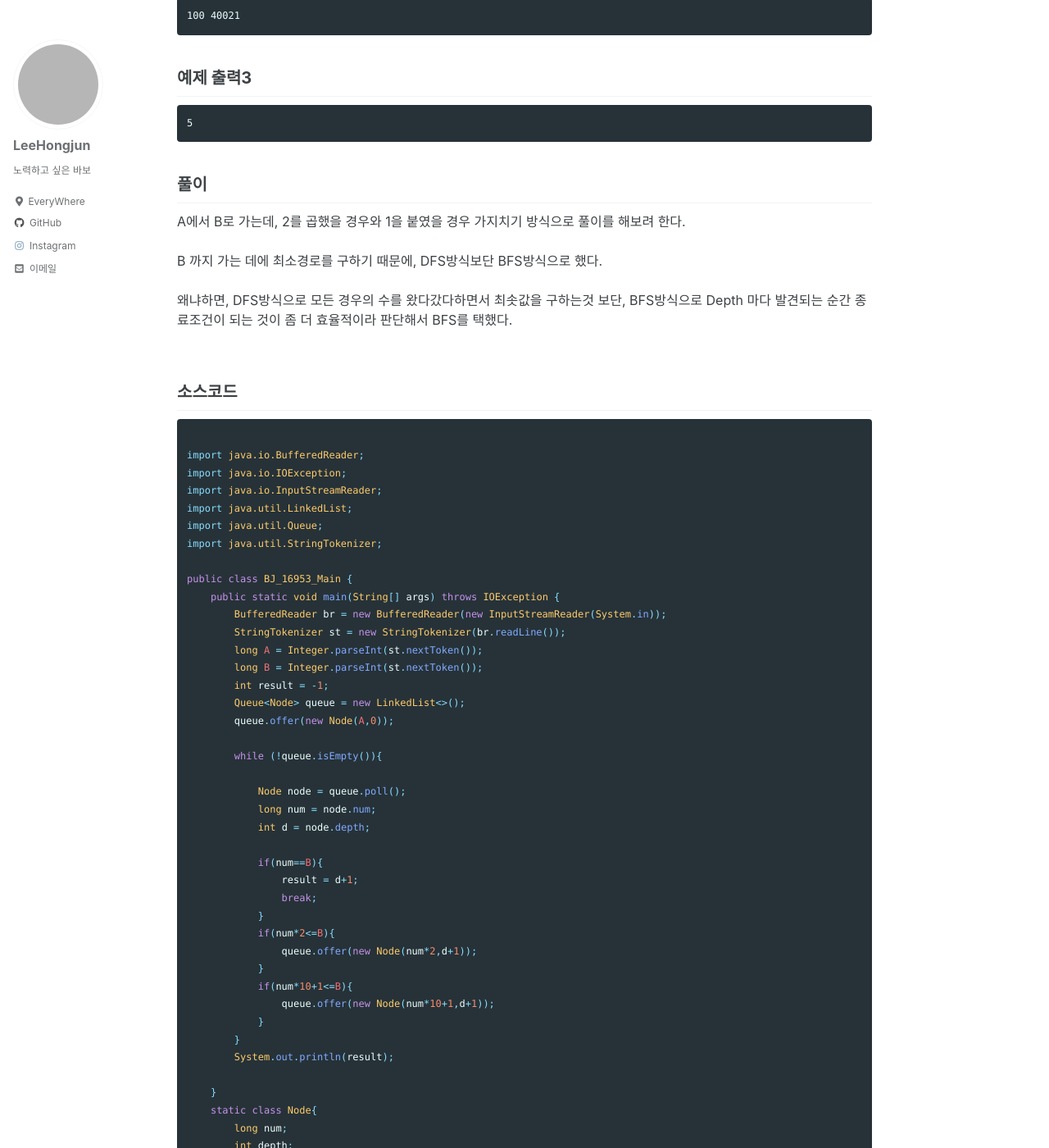
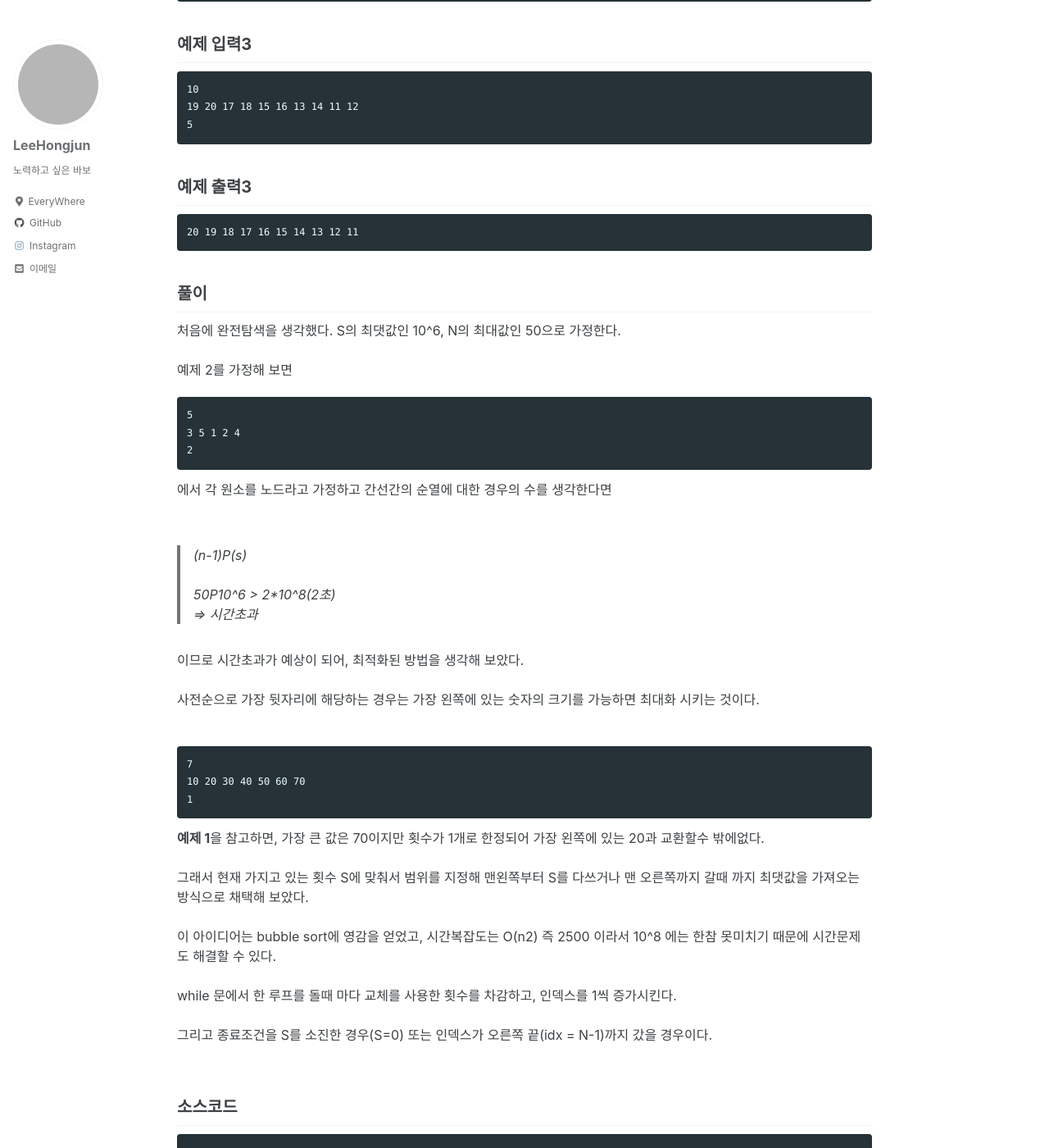
Before and after one commit to hongjunland/hongjunland.github.io, a Jekyll site: the page built from _posts/boj/2021-12-03-1083.md, in a window 1280 px wide and 1400 px high, scrolled down 1307 px. Shown: the whole window at 82% size. Built offline with Jekyll 4.4.1, drawn with Linux system fonts in a browser that asks for light colours; cached includes are drawn as plain includes; some of the changed text lies outside the part shown; grey boxes are pictures that could not be loaded.

Commit message:
post 2021-12-03-1083.md

````diff
--- a/_posts/boj/2021-12-03-1083.md
+++ b/_posts/boj/2021-12-03-1083.md
@@ -24,65 +24,94 @@
 
 ## 문제
 
-정수 A를 B로 바꾸려고 한다. 가능한 연산은 다음과 같은 두 가지이다.
-
-2를 곱한다.
-1을 수의 가장 오른쪽에 추가한다.
-A를 B로 바꾸는데 필요한 연산의 최솟값을 구해보자.
+크기가 N인 배열 A가 있다. 배열에 있는 모든 수는 서로 다르다. 이 배열을 소트할 때, 연속된 두 개의 원소만 교환할 수 있다. 그리고, 교환은 많아봐야 S번 할 수 있다. 이때, 소트한 결과가 사전순으로 가장 뒷서는 것을 출력한다.
 
 ## 입력
 
-첫째 줄에 A, B (1 ≤ A < B ≤ 109)가 주어진다.
+첫째 줄에 N이 주어진다. N은 50보다 작거나 같은 자연수이다. 둘째 줄에는 각 원소가 차례대로 주어진다. 이 값은 1000000보다 작거나 같은 자연수이다. 마지막 줄에는 S가 주어진다. S는 1000000보다 작거나 같은 음이 아닌 정수이다.
 
 ## 출력
 
-A를 B로 바꾸는데 필요한 연산의 최솟값에 1을 더한 값을 출력한다. 만들 수 없는 경우에는 -1을 출력한다.
+첫째 줄에 문제의 정답을 출력한다.
 
 ## 예제 입력1
 
 ```text
-2 162
+7
+10 20 30 40 50 60 70
+1
 ```
 
 ## 예제 출력1
 
 ```text
-5
+20 10 30 40 50 60 70
 ```
 
 ## 예제 입력2
 
 ```text
-4 42
+5
+3 5 1 2 4
+2
 ```
 
 ## 예제 출력2
 
 ```text
--1
+5 3 2 1 4
 ```
 
 ## 예제 입력3
 
 ```text
-100 40021
+10
+19 20 17 18 15 16 13 14 11 12
+5
 ```
 
 ## 예제 출력3
 
 ```text
-5
+20 19 18 17 16 15 14 13 12 11
 ```
 
 ## 풀이
+처음에 완전탐색을 생각했다. S의 최댓값인 10^6, N의 최대값인 50으로 가정한다.
+<br><br>
+예제 2를 가정해 보면
 
-A에서 B로 가는데, 2를 곱했을 경우와 1을 붙였을 경우 가지치기 방식으로 풀이를 해보려 한다.
-<br><br>
-B 까지 가는 데에 최소경로를 구하기 때문에, DFS방식보단 BFS방식으로 했다.
-<br><br>
-왜냐하면, DFS방식으로 모든 경우의 수를 왔다갔다하면서 최솟값을 구하는것 보단, BFS방식으로 Depth 마다 발견되는 순간 종료조건이 되는 것이 좀 더 효율적이라 판단해서 BFS를 택했다.
+```text
+5
+3 5 1 2 4
+2
+```
+에서 각 원소를 노드라고 가정하고 간선간의 순열에 대한 경우의 수를 생각한다면
 <br><br>
 
+> (n-1)P(s)<br><br>
+> 50P10^6 > 2*10^8(2초)<br> => 시간초과
+
+이므로 시간초과가 예상이 되어, 최적화된 방법을 생각해 보았다.
+<br><br>
+사전순으로 가장 뒷자리에 해당하는 경우는 가장 왼쪽에 있는 숫자의 크기를 가능하면 최대화 시키는 것이다. <br><br>
+
+```text
+7
+10 20 30 40 50 60 70
+1
+```
+
+<strong>예제 1</strong>을 참고하면, 가장 큰 값은 70이지만 횟수가 1개로 한정되어 가장 왼쪽에 있는 20과 교환할수 밖에없다.
+<br><br>
+그래서 현재 가지고 있는 횟수 S에 맞춰서 범위를 지정해 맨왼쪽부터 S를 다쓰거나 맨 오른쪽까지 갈때 까지 최댓값을 가져오는 방식으로 채택해 보았다.
+<br><br>
+이 아이디어는 bubble sort에 영감을 얻었고, 시간복잡도는 O(n2) 즉 2500 이라서 10^8 에는 한참 못미치기 때문에 시간문제도 해결할 수 있다.
+<br><br>
+while 문에서 한 루프를 돌때 마다 교체를 사용한 횟수를 차감하고, 인덱스를 1씩 증가시킨다.
+<br><br>
+그리고 종료조건을 S를 소진한 경우(S=0) 또는 인덱스가 오른쪽 끝(idx = N-1)까지 갔을 경우이다.
+<br><br>
 
 ## 소스코드
 
@@ -91,47 +120,46 @@
 import java.io.BufferedReader;
 import java.io.IOException;
 import java.io.InputStreamReader;
-import java.util.LinkedList;
-import java.util.Queue;
 import java.util.StringTokenizer;
 
-public class BJ_16953_Main {
+public class Main {
+    static int N;
+    static int[] nums;
+    static int S;
     public static void main(String[] args) throws IOException {
         BufferedReader br = new BufferedReader(new InputStreamReader(System.in));
+        N = Integer.parseInt(br.readLine());
+        nums = new int[N];
         StringTokenizer st = new StringTokenizer(br.readLine());
-        long A = Integer.parseInt(st.nextToken());
-        long B = Integer.parseInt(st.nextToken());
-        int result = -1;
-        Queue<Node> queue = new LinkedList<>();
-        queue.offer(new Node(A,0));
-
-        while (!queue.isEmpty()){
-
-            Node node = queue.poll();
-            long num = node.num;
-            int d = node.depth;
-
-            if(num==B){
-                result = d+1;
-                break;
+        for(int i = 0 ; i < N ; i++){
+            nums[i] = Integer.parseInt(st.nextToken());
+        }
+        S = Integer.parseInt(br.readLine());
+        int current = 0;
+        while (S>0 && current<N-1){
+            int maxIdx = current;
+            for(int i = current ; i <= current+S ; i++){
+                if(i>=N) break;
+                if(nums[i]>nums[maxIdx]) maxIdx = i;
             }
-            if(num*2<=B){
-                queue.offer(new Node(num*2,d+1));
+            int distance  = maxIdx-current;
+            for (int i = maxIdx; i > current ; i--) {
+                swap(i,i-1);
             }
-            if(num*10+1<=B){
-                queue.offer(new Node(num*10+1,d+1));
-            }
+            S-=distance;
+            current++;
         }
-        System.out.println(result);
-
+        StringBuilder sb = new StringBuilder();
+        for (int i = 0; i < nums.length ; i++){
+            sb.append(nums[i]+" ");
+        }
+        System.out.println(sb);
     }
-    static class Node{
-        long num;
-        int depth;
-        public Node(long num, int depth) {
-            this.num = num;
-            this.depth = depth;
-        }
+    static void swap(int idx1, int idx2){
+        int temp = nums[idx1];
+        nums[idx1] = nums[idx2];
+        nums[idx2] = temp;
     }
 }
+
 ```
````
